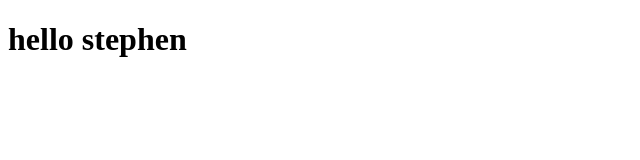
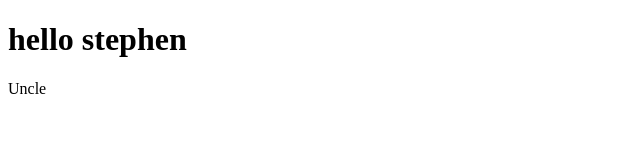
Before and after one commit to Steph-Hawkins/hawkins-web, a plain HTML site: page stephen.html in a window 1280 px wide. Shown: the full height of the page, 0-640 px from the left. Drawn offline with Linux system fonts and the light colour scheme.

Commit message:
updated Stephen

```diff
--- a/stephen.html
+++ b/stephen.html
@@ -7,5 +7,6 @@
 </head>
 <body>
     <h1>hello stephen</h1>
+    <p>Uncle</p>
 </body>
 </html>
```
